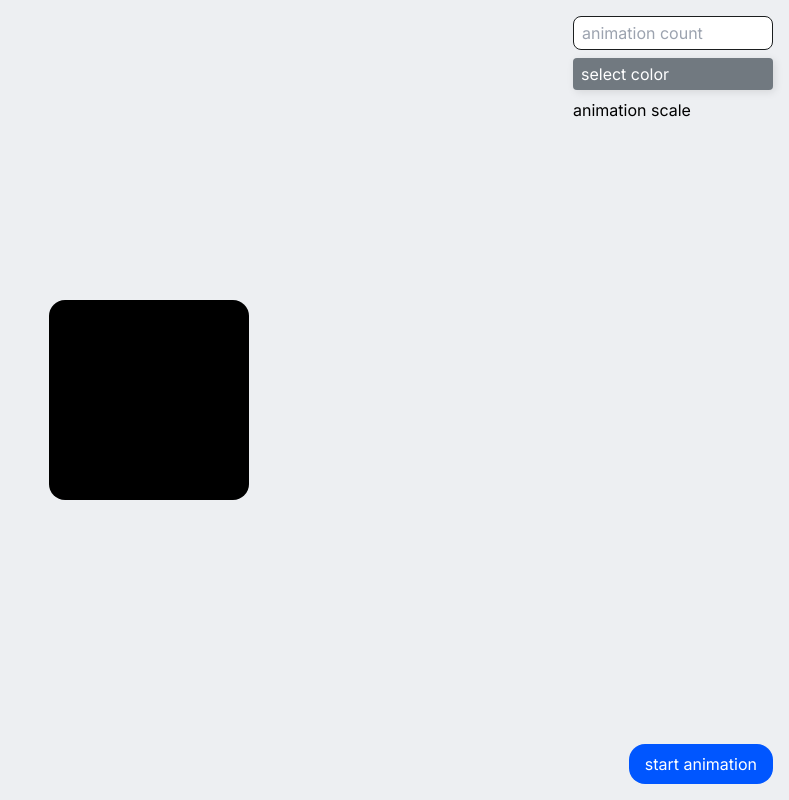
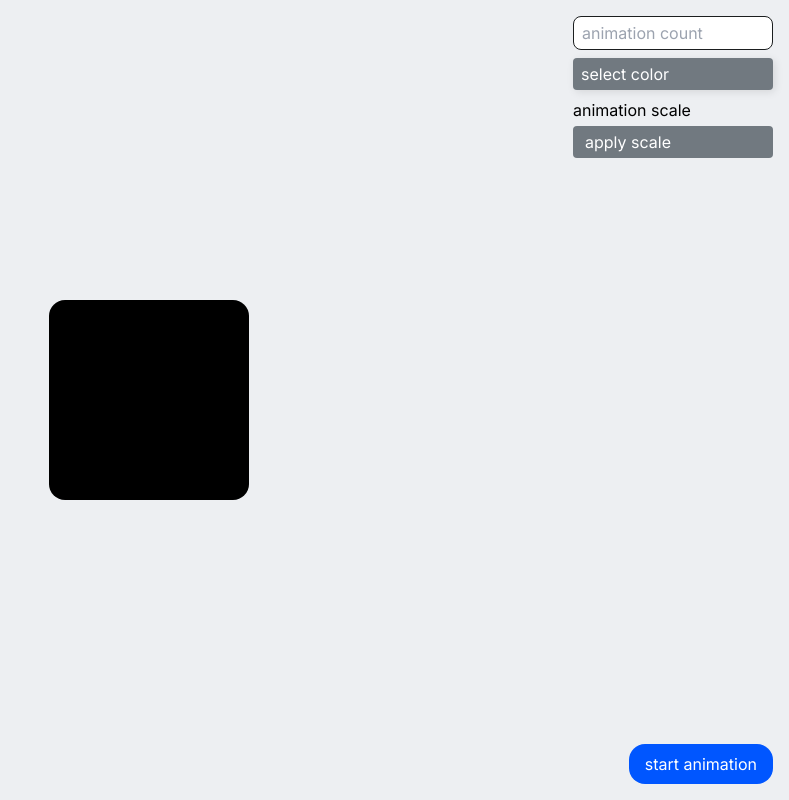
Before and after one commit to yjonghy/framer, a Next.js app: page / in a window 1280 px wide. Shown: the whole page, without its empty margins (491-1280 px from the left). Built offline with nearby package versions, Linux system fonts and the light colour scheme.

Commit message:
animation scale 조정

```diff
--- a/src/app/page.tsx
+++ b/src/app/page.tsx
@@ -13,7 +13,11 @@ export default function Home() {
 
     const [animationCount, setAnimationCount] = useState(0)
     const [colorResult, setColorResult] = useState(colorArray[0].color)
+    const [scaleResult, setScaleResult] = useState([])
 
+    useEffect(() => {
+        console.log(scaleResult, "scaleResult")
+    }, [scaleResult])
 
     const [animateObject, setAnimateObject] = useState<AnimateType>({})
 
@@ -25,7 +29,7 @@ export default function Home() {
     // ease-out: 보통-느리게
     // ease-in-out: 천천-보통-천천(ease와 그래프 모양이 같은데, 기울기 변화 속도는 다르다)
     const motionVariants = {
-        scale: [1, 2, 2, 1, 1],
+        scale: scaleResult,
         rotate: [0, 0, 180, 180, 0],
         borderRadius: ["0%", "0%", "50%", "50%", "0%"],
         duration: 2,
@@ -47,6 +51,8 @@ export default function Home() {
 
             <button
                 onClick={() => {
+
+                    console.log(motionVariants)
                     controls.start(motionVariants).then(r => { console.log(r, "result") })
                 }}
                 className="absolute bottom-[16px] right-[16px] py-[8px] px-[16px] bg-hourblue text-white rounded-[16px]">
@@ -59,7 +65,7 @@ export default function Home() {
                     <div className="relative w-full">
                         <AnimationColor applyColor={(color : string) => setColorResult(color)}/>
                     </div>
-                    <AnimationScale animationCount={animationCount}/>
+                    <AnimationScale animationCount={animationCount} applyScale={(scale : []) => setScaleResult(scale)}/>
                 </div>
             </div>
         </main>
--- a/src/app/select-ui/animation-color.tsx
+++ b/src/app/select-ui/animation-color.tsx
@@ -10,7 +10,7 @@ export default function AnimationColor({ applyColor } : any) {
         <>
             <p
                 onClick={() => setShowColorList(!showColorList)}
-                className="py-[4px] px-[8px] bg-gray050 rounded-[4px] text-white cursor-pointer shadow-shadow10">select color</p>
+                className="py-[4px] px-[8px] bg-gray050 hover:bg-gray080 rounded-[4px] text-white cursor-pointer shadow-shadow10">select color</p>
             {showColorList &&
                 <div
                     className="absolute top-[calc(100%_+_4px)] right-0 py-[8px] w-[200px] h-[200px] overflow-y-auto border border-gray020 rounded-[8px] bg-white shadow-shadow10">
--- a/src/app/select-ui/animation-scale.tsx
+++ b/src/app/select-ui/animation-scale.tsx
@@ -1,19 +1,40 @@
 "use client"
+import { constants } from "buffer";
 import { useEffect, useState } from "react";
 
 export default function AnimationScale({ animationCount, applyScale }: any) {
 
-    console.log(animationCount)
 
+    const [scale, setScale] = useState<any>([])
+
+    const changeScaleValue = (index: number, value: number) => {
+        const copyArray = [...scale]
         //ex) {index : 0, scale : 1}
-    //reset -> animationCount를 dependency 로 사용하고 걍 바뀔때마다 array reset
+        const object = { index: index, scale: value }
+        let existCheck = false
+        for (let i = 0; i < copyArray.length; i++) {
+            if (copyArray[i].index === index) {
+                existCheck = true
+                break
+            }
+        }
+        existCheck ? copyArray[index] = object : copyArray.push(object)
+        setScale(copyArray)
+    }
     return (
         <div className="w-full">
             <p>animation scale</p>
-            <div className="w-full flex flex-col gap-[4px]">
+            <div
+                onClick={() => applyScale(scale.map((item : any) => item.scale))}
+                className="mt-[4px] py-[4px] px-[12px] rounded-[4px] bg-gray050 hover:bg-gray080 text-white cursor-pointer">
+                apply scale
+            </div>
+            <div className="mt-[8px] w-full max-h-[200px] overflow-hidden flex flex-col">
+                <div className="w-full h-full flex flex-col gap-[4px] overflow-auto">
                     {Array(animationCount).fill(0).map((item: number, index: number) => (
                         <div key={index} className="w-full flex gap-[2px] justify-center items-center">
                             <input
+                                onChange={(e) => (e.target.value !== "" && !Number.isNaN(Number(e.target.value))) && changeScaleValue(index, Number(e.target.value))}
                                 placeholder={`animation scale ${index + 1}`}
                                 type="text"
                                 className="py-[4px] px-[8px] rounded-[8px] border border-gray080 bg-white outline-0" />
@@ -21,5 +42,6 @@ export default function AnimationScale({ animationCount, applyScale }: any) {
                     ))}
                 </div>
             </div>
+        </div>
     )
 }
```
Lines whose indentation alone changed are shown as unchanged.
